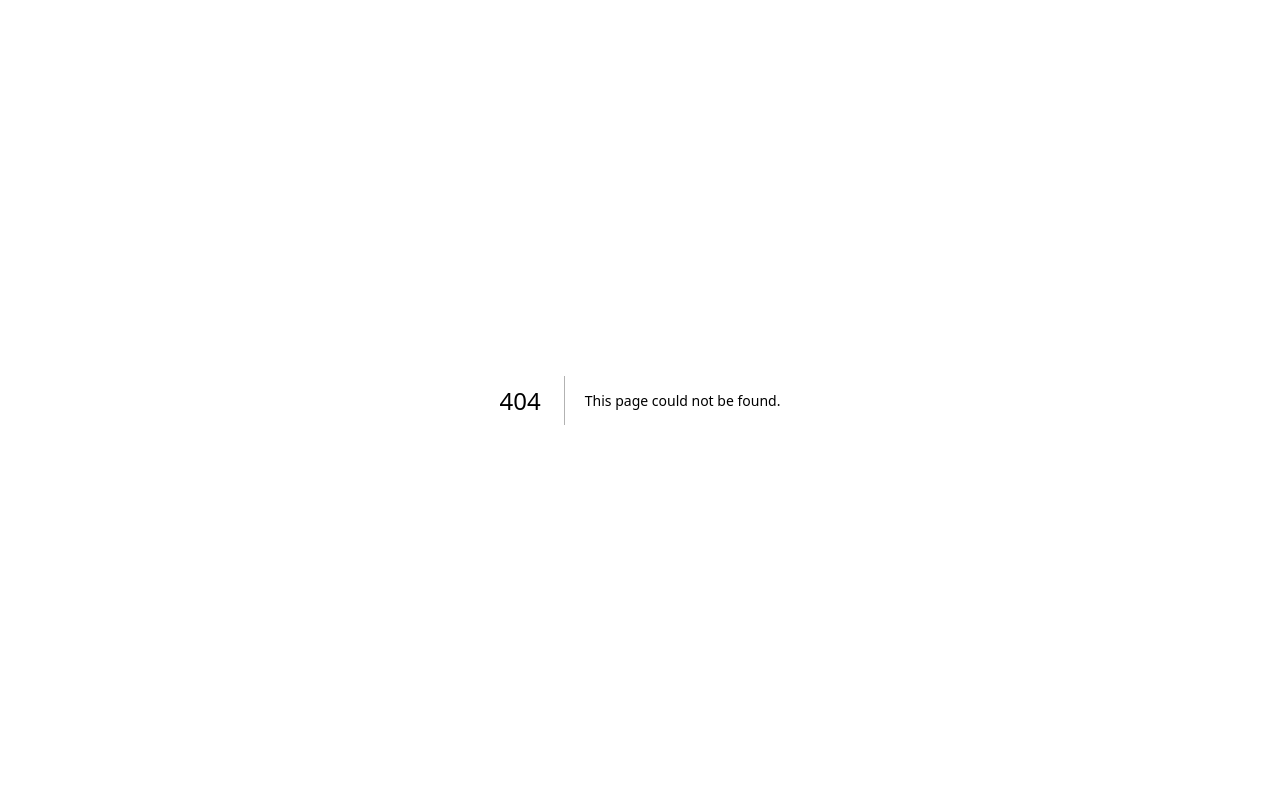
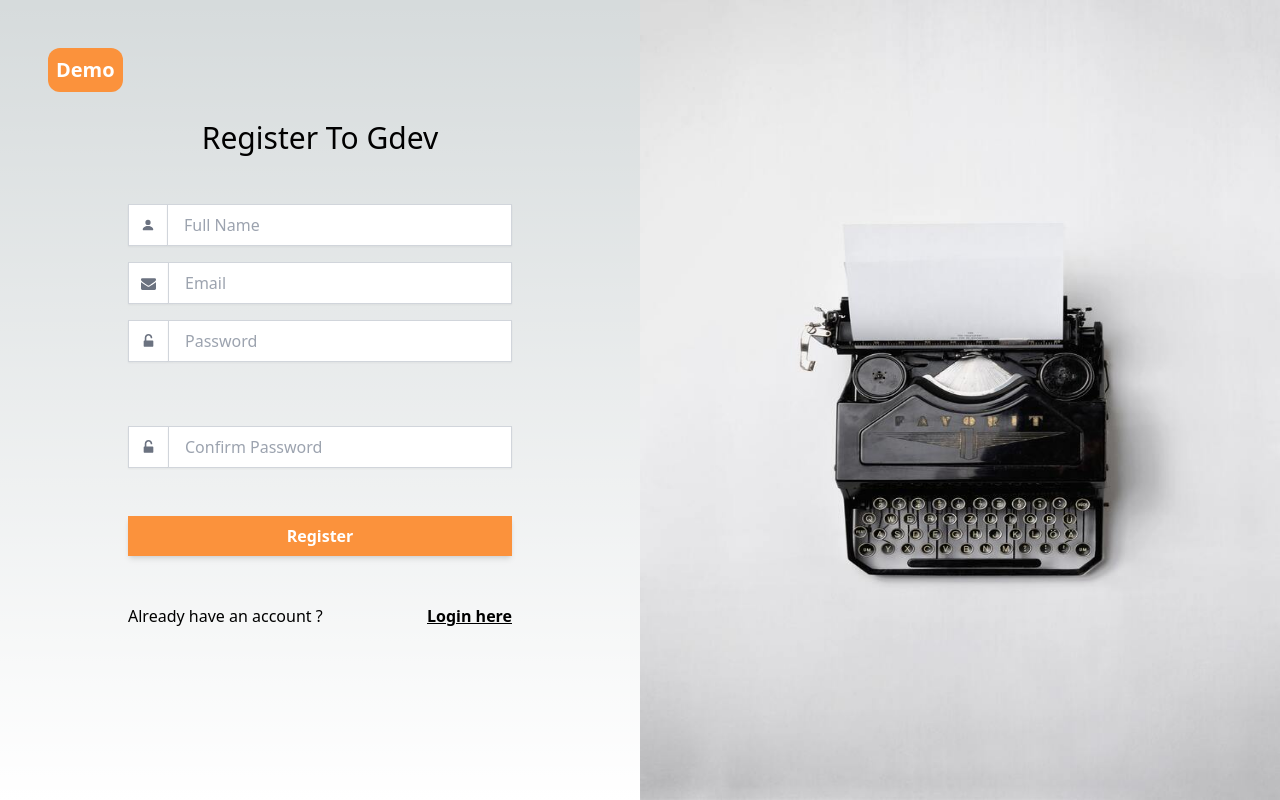
Before and after one commit to girumgizachew1/Gdev, a Next.js app: page /Auth/Register in a window 1280 px wide. Before the commit this address had no page. Built offline with nearby package versions, Linux system fonts and the light colour scheme.

Commit message:
authentication

```diff
--- a/package.json
+++ b/package.json
@@ -17,6 +17,7 @@
     "eslint": "8.39.0",
     "eslint-config-next": "13.3.1",
     "file-saver": "^2.0.5",
+    "mongodb": "^5.3.0",
     "next": "13.3.1",
     "postcss": "8.4.23",
     "react": "18.2.0",
--- a/src/Redux/width/screenLayout.tsx
+++ b/src/Redux/width/screenLayout.tsx
@@ -2,7 +2,7 @@ import { combineReducers, createSlice } from '@reduxjs/toolkit';
 
 // Define initial state for width
 const initialWidthState = {
-  width: 320,
+  width: 1259,
 };
 
 // Define initial state for html tab
--- a/src/pages/Login.tsx
+++ b/src/pages/Auth/Login.tsx
@@ -1,3 +1,4 @@
+import Link from 'next/link'
 import React from 'react'
 
 function Login() {
@@ -12,7 +13,7 @@ function Login() {
                     </div>
                     <div className="flex flex-col justify-center px-8 pt-8 my-auto md:justify-start md:pt-0 md:px-24 lg:px-32">
                         <p className="text-3xl text-center">
-                            Login
+                            Gdev Login
                         </p>
                         <form className="flex flex-col pt-3 md:pt-8">
                             <div className="flex flex-col pt-4">
@@ -39,17 +40,20 @@ function Login() {
                             </div>
                             <button type="submit" className="w-full px-4 py-2 text-base font-semibold text-center text-white transition duration-200 ease-in bg-orange-400 shadow-md hover:text-whtie hover:bg-black focus:outline-none focus:ring-2">
                                 <span className="w-full">
-                                    Submit
+                                    Login
                                 </span>
                             </button>
                         </form>
                         <div className="pt-12 pb-12 text-center">
+                           <div className='flex justify-between' >
                             <p>
                                 Don&#x27;t have an account?
-                                <a href="#" className="font-semibold underline">
+
+                            </p>
+                            <Link href="/Auth/Register" className="font-semibold underline">
                                     Register here.
-                                </a>
-                            </p>
+                                </Link>
+                            </div>
                         </div>
                     </div>
                 </div>
--- /dev/null
+++ b/src/pages/Auth/Register.tsx
@@ -0,0 +1,90 @@
+import Link from 'next/link'
+import React from 'react'
+
+import { BsFillPersonFill } from 'react-icons/bs';
+
+function Login() {
+    return (
+        <div className='h-screen w-full' >
+            <div className="flex flex-wrap w-full">
+                <div className="flex flex-col w-full md:w-1/2">
+                    <div className="flex justify-center pt-12 md:justify-start md:pl-12 md:-mb-24">
+                        <a href="/" className="p-2 text-xl font-bold text-white bg-orange-400 rounded-xl">
+                            Demo
+                        </a>
+                    </div>
+                    <div className="flex flex-col justify-center px-8 pt-8 my-auto md:justify-start md:pt-0 md:px-24 lg:px-32">
+                        <p className="text-3xl text-center">
+                            Register To Gdev
+                        </p>
+                        <form className="flex flex-col pt-3 md:pt-8">
+                            <div className="flex flex-col pt-4">
+                                <div className="flex relative ">
+                                    <span className=" inline-flex  items-center px-3 border-t bg-white border-l border-b  border-gray-300 text-gray-500 shadow-sm text-sm">
+                                       <BsFillPersonFill/>
+                                    </span>
+                                    <input type="text" id="design-login-email" className=" flex-1 appearance-none border border-gray-300 w-full py-2 px-4 bg-white text-gray-700 placeholder-gray-400 shadow-sm text-base focus:outline-none focus:ring-2 focus:ring-purple-600 focus:border-transparent" placeholder="Full Name" />
+                                </div>
+                            </div>
+                            <div className="flex flex-col pt-4">
+                                <div className="flex relative ">
+                                    <span className=" inline-flex  items-center px-3 border-t bg-white border-l border-b  border-gray-300 text-gray-500 shadow-sm text-sm">
+                                        <svg width="15" height="15" fill="currentColor" viewBox="0 0 1792 1792" xmlns="http://www.w3.org/2000/svg">
+                                            <path d="M1792 710v794q0 66-47 113t-113 47h-1472q-66 0-113-47t-47-113v-794q44 49 101 87 362 246 497 345 57 42 92.5 65.5t94.5 48 110 24.5h2q51 0 110-24.5t94.5-48 92.5-65.5q170-123 498-345 57-39 100-87zm0-294q0 79-49 151t-122 123q-376 261-468 325-10 7-42.5 30.5t-54 38-52 32.5-57.5 27-50 9h-2q-23 0-50-9t-57.5-27-52-32.5-54-38-42.5-30.5q-91-64-262-182.5t-205-142.5q-62-42-117-115.5t-55-136.5q0-78 41.5-130t118.5-52h1472q65 0 112.5 47t47.5 113z">
+                                            </path>
+                                        </svg>
+                                    </span>
+                                    <input type="text" id="design-login-email" className=" flex-1 appearance-none border border-gray-300 w-full py-2 px-4 bg-white text-gray-700 placeholder-gray-400 shadow-sm text-base focus:outline-none focus:ring-2 focus:ring-purple-600 focus:border-transparent" placeholder="Email" />
+                                </div>
+                            </div>
+                            <div className="flex flex-col pt-4 mb-12">
+                                <div className="flex relative ">
+                                    <span className=" inline-flex  items-center px-3 border-t bg-white border-l border-b  border-gray-300 text-gray-500 shadow-sm text-sm">
+                                        <svg width="15" height="15" fill="currentColor" viewBox="0 0 1792 1792" xmlns="http://www.w3.org/2000/svg">
+                                            <path d="M1376 768q40 0 68 28t28 68v576q0 40-28 68t-68 28h-960q-40 0-68-28t-28-68v-576q0-40 28-68t68-28h32v-320q0-185 131.5-316.5t316.5-131.5 316.5 131.5 131.5 316.5q0 26-19 45t-45 19h-64q-26 0-45-19t-19-45q0-106-75-181t-181-75-181 75-75 181v320h736z">
+                                            </path>
+                                        </svg>
+                                    </span>
+                                    <input type="password" id="design-login-password" className=" flex-1 appearance-none border border-gray-300 w-full py-2 px-4 bg-white text-gray-700 placeholder-gray-400 shadow-sm text-base focus:outline-none focus:ring-2 focus:ring-purple-600 focus:border-transparent" placeholder="Password" />
+                                </div>
+                            </div>
+                            <div className="flex flex-col pt-4 mb-12">
+                                <div className="flex relative ">
+                                    <span className=" inline-flex  items-center px-3 border-t bg-white border-l border-b  border-gray-300 text-gray-500 shadow-sm text-sm">
+                                        <svg width="15" height="15" fill="currentColor" viewBox="0 0 1792 1792" xmlns="http://www.w3.org/2000/svg">
+                                            <path d="M1376 768q40 0 68 28t28 68v576q0 40-28 68t-68 28h-960q-40 0-68-28t-28-68v-576q0-40 28-68t68-28h32v-320q0-185 131.5-316.5t316.5-131.5 316.5 131.5 131.5 316.5q0 26-19 45t-45 19h-64q-26 0-45-19t-19-45q0-106-75-181t-181-75-181 75-75 181v320h736z">
+                                            </path>
+                                        </svg>
+                                    </span>
+                                    <input type="password" id="design-login-password" className=" flex-1 appearance-none border border-gray-300 w-full py-2 px-4 bg-white text-gray-700 placeholder-gray-400 shadow-sm text-base focus:outline-none focus:ring-2 focus:ring-purple-600 focus:border-transparent" placeholder="Confirm Password" />
+                                </div>
+                            </div>
+                            <button type="submit" className="w-full px-4 py-2 text-base font-semibold text-center text-white transition duration-200 ease-in bg-orange-400 shadow-md hover:text-whtie hover:bg-black focus:outline-none focus:ring-2">
+                                <span className="w-full">
+                                    Register
+                                </span>
+                            </button>
+                        </form>
+                        <div className="pt-12 pb-12 text-center">
+                            <div className='flex justify-between' >
+                                <p>
+                                    Already have an account ?
+
+                                </p>
+                                <Link href="/Auth/Login" className="font-semibold underline">
+                                    Login here
+                                </Link>
+                            </div>
+                        </div>
+                    </div>
+                </div>
+                <div className="w-1/2  bg-zinc-200">
+                    <img className="hidden object-center w-full h-screen md:block" src="/loginback2.jpg" />
+                </div>
+            </div>
+
+        </div>
+    )
+}
+
+export default Login
```
Also changed, not shown: src/pages/database/db.tsx (added), 1 other file (tests, documents, lock files or other folders).
